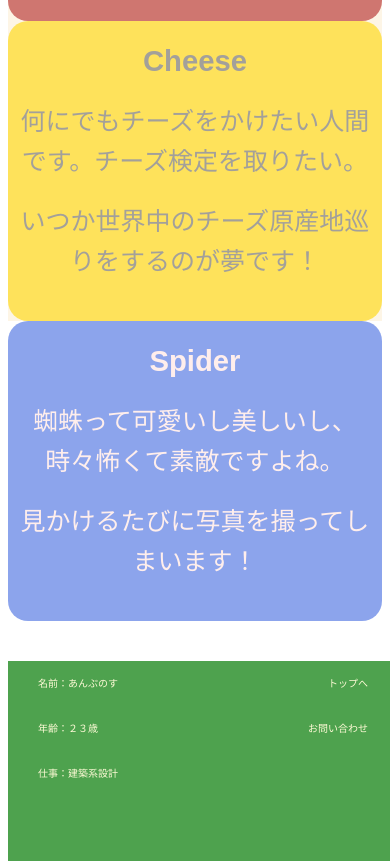
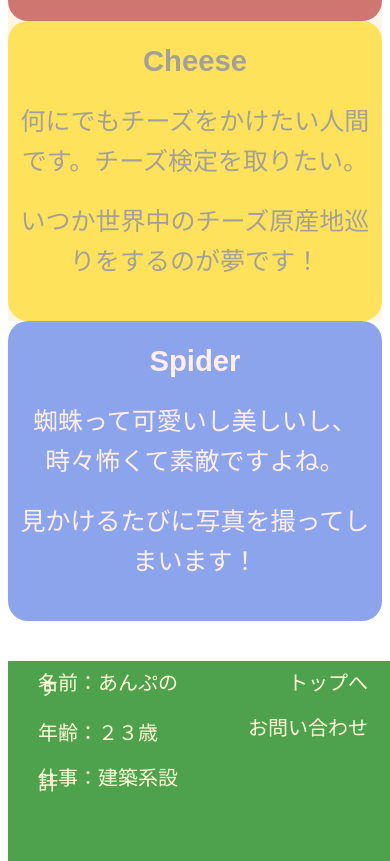
Before and after one commit to suofamp/Eternal-Second, a plain HTML site: page index.html in a window 390 px wide. Shown: the part 539-1400 px from the top of the page. Drawn offline with Linux system fonts and the light colour scheme.

Commit message:
Update stylesass.css

```diff
--- a/stylesass.css
+++ b/stylesass.css
@@ -305,7 +305,6 @@ footer .myself p {
 @media (max-width: 1000px) {
   footer .myself p {
     line-height: 5px;
-    font-size: 10px;
   }
 }
 footer .submenu {
@@ -322,6 +321,5 @@ footer .submenu p {
 @media (max-width: 1000px) {
   footer .submenu p {
     line-height: 5px;
-    font-size: 10px;
   }
 }
```
